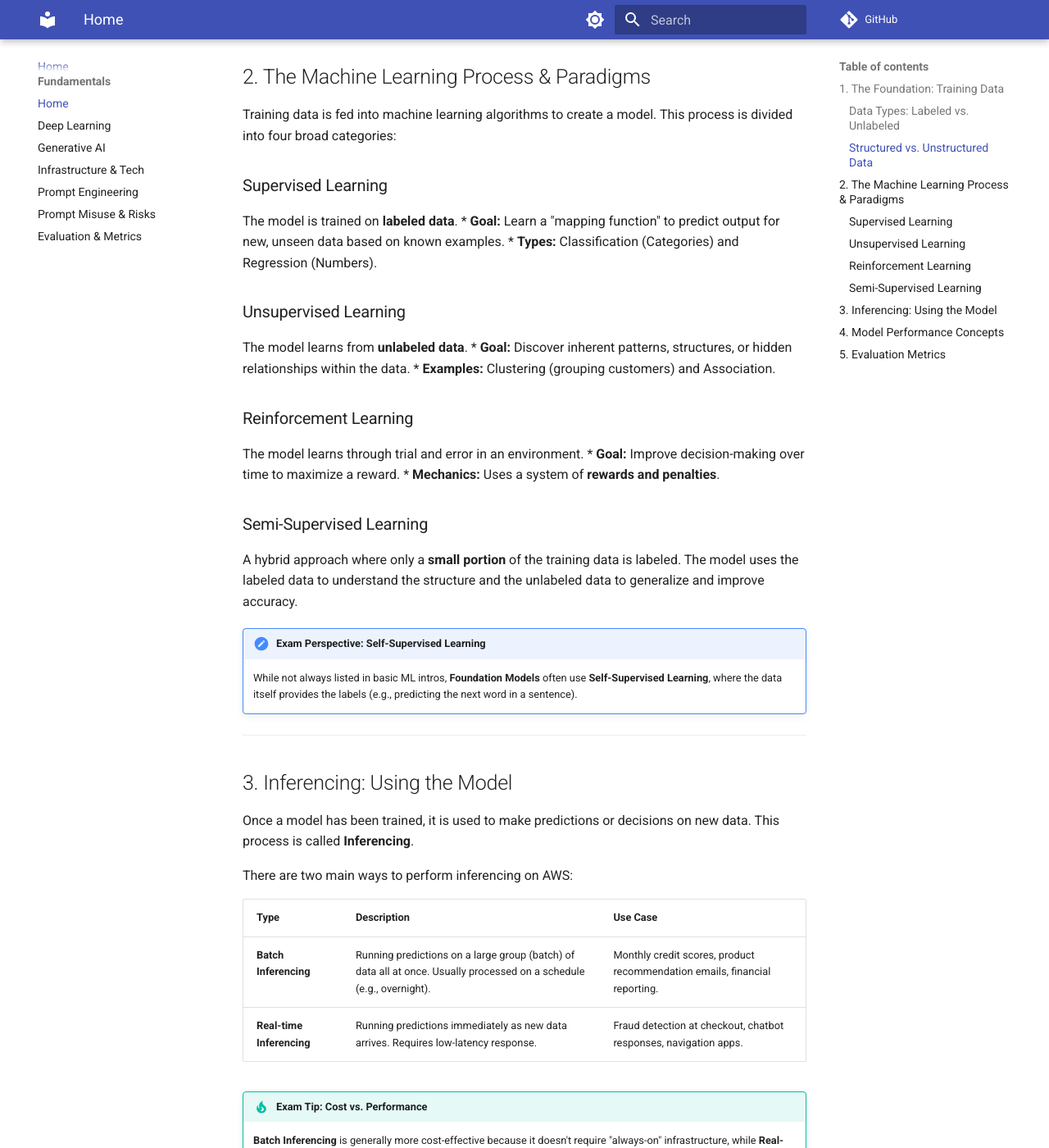
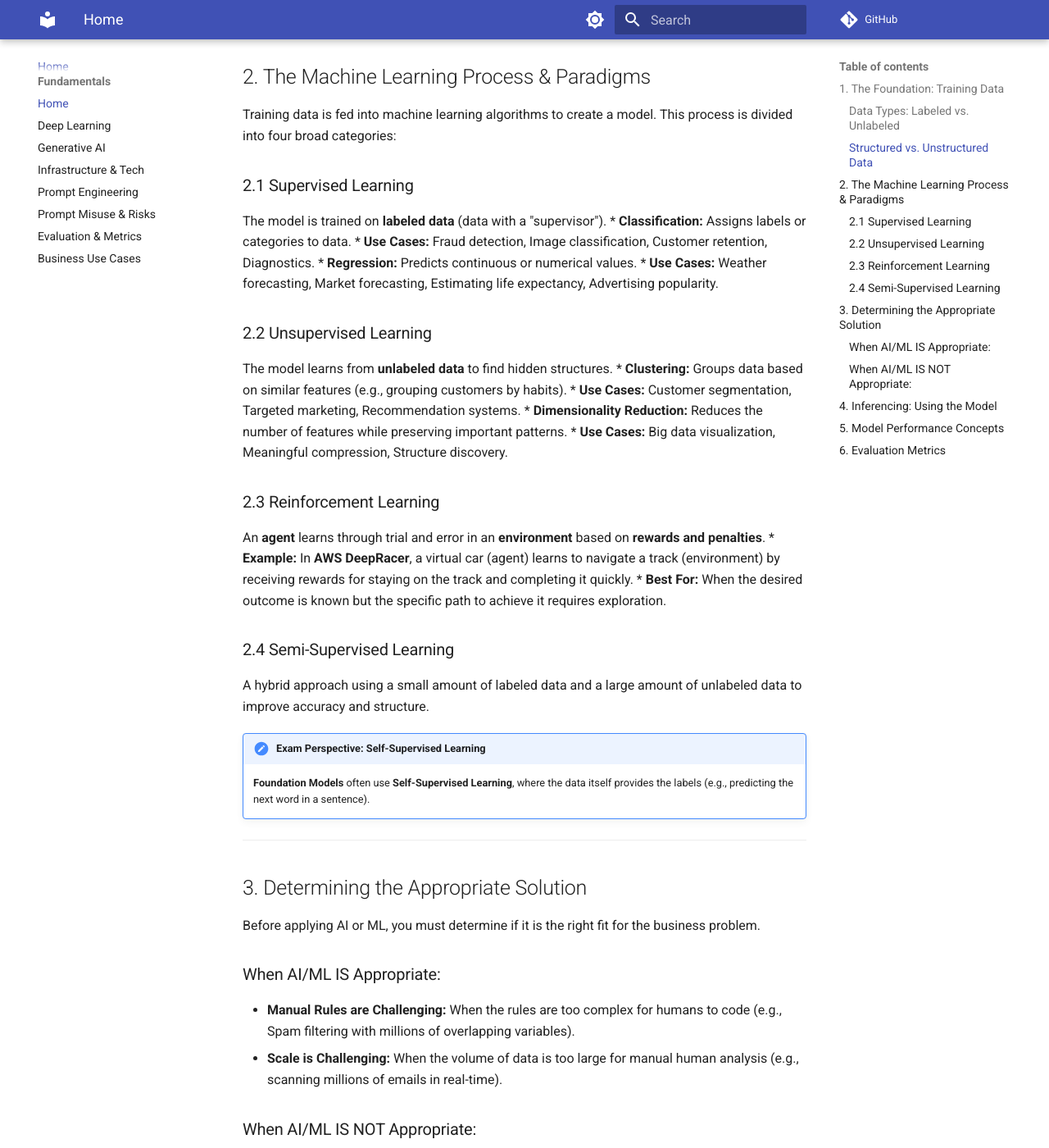
Before and after one commit to kvcenation5/aws-ai-practitioner-exam, an MkDocs documentation site: the page built from docs/index.md, in a window 1280 px wide and 1400 px high, scrolled down 1233 px. Shown: the whole window at 82% size. Built offline with MkDocs 1.6.1 and Material for MkDocs 9.7.7, drawn with Linux system fonts in a browser that asks for light colours; comment, search, counter and statistics services are not loaded; some of the changed text lies outside the part shown.

Commit message:
Add Business Use Cases and expand ML/DL/GenAI fundamentals with industry specific examples

```diff
--- a/docs/index.md
+++ b/docs/index.md
@@ -33,31 +33,48 @@ The machine learning process starts with collecting and processing **training da
 
 Training data is fed into machine learning algorithms to create a model. This process is divided into four broad categories:
 
-### Supervised Learning
-The model is trained on **labeled data**.
-*   **Goal:** Learn a "mapping function" to predict output for new, unseen data based on known examples.
-*   **Types:** Classification (Categories) and Regression (Numbers).
+### 2.1 Supervised Learning
+The model is trained on **labeled data** (data with a "supervisor").
+*   **Classification:** Assigns labels or categories to data.
+    *   **Use Cases:** Fraud detection, Image classification, Customer retention, Diagnostics.
+*   **Regression:** Predicts continuous or numerical values.
+    *   **Use Cases:** Weather forecasting, Market forecasting, Estimating life expectancy, Advertising popularity.
 
-### Unsupervised Learning
-The model learns from **unlabeled data**.
-*   **Goal:** Discover inherent patterns, structures, or hidden relationships within the data.
-*   **Examples:** Clustering (grouping customers) and Association.
+### 2.2 Unsupervised Learning
+The model learns from **unlabeled data** to find hidden structures.
+*   **Clustering:** Groups data based on similar features (e.g., grouping customers by habits).
+    *   **Use Cases:** Customer segmentation, Targeted marketing, Recommendation systems.
+*   **Dimensionality Reduction:** Reduces the number of features while preserving important patterns.
+    *   **Use Cases:** Big data visualization, Meaningful compression, Structure discovery.
 
-### Reinforcement Learning
-The model learns through trial and error in an environment.
-*   **Goal:** Improve decision-making over time to maximize a reward.
-*   **Mechanics:** Uses a system of **rewards and penalties**.
+### 2.3 Reinforcement Learning
+An **agent** learns through trial and error in an **environment** based on **rewards and penalties**.
+*   **Example:** In **AWS DeepRacer**, a virtual car (agent) learns to navigate a track (environment) by receiving rewards for staying on the track and completing it quickly.
+*   **Best For:** When the desired outcome is known but the specific path to achieve it requires exploration.
 
-### Semi-Supervised Learning
-A hybrid approach where only a **small portion** of the training data is labeled. The model uses the labeled data to understand the structure and the unlabeled data to generalize and improve accuracy.
+### 2.4 Semi-Supervised Learning
+A hybrid approach using a small amount of labeled data and a large amount of unlabeled data to improve accuracy and structure.
 
 !!! note "Exam Perspective: Self-Supervised Learning"
-    While not always listed in basic ML intros, **Foundation Models** often use **Self-Supervised Learning**, where the data itself provides the labels (e.g., predicting the next word in a sentence).
-
+    **Foundation Models** often use **Self-Supervised Learning**, where the data itself provides the labels (e.g., predicting the next word in a sentence).
 
 ---
 
-## 3. Inferencing: Using the Model
+## 3. Determining the Appropriate Solution
+
+Before applying AI or ML, you must determine if it is the right fit for the business problem.
+
+### When AI/ML IS Appropriate:
+*   **Manual Rules are Challenging:** When the rules are too complex for humans to code (e.g., Spam filtering with millions of overlapping variables).
+*   **Scale is Challenging:** When the volume of data is too large for manual human analysis (e.g., scanning millions of emails in real-time).
+
+### When AI/ML IS NOT Appropriate:
+*   **Simple Rules Suffice:** If you can determine the target value using simple math, logic, or predefined steps (e.g., calculating sales tax).
+*   **No Data Patterns:** If there is no historical data or patterns to learn from.
+
+---
+
+## 4. Inferencing: Using the Model
 
 Once a model has been trained, it is used to make predictions or decisions on new data. This process is called **Inferencing**.
 
@@ -89,7 +109,10 @@ There are two main ways to perform inferencing on AWS:
 
 ---
 
-## 5. Evaluation Metrics
+---
+
+## 6. Evaluation Metrics
+
 
 *   **Accuracy:** Percentage of correct predictions.
 *   **Precision:** How many of the "Positive" predictions were actually correct? (**Avoids False Positives**).
--- a/mkdocs.yml
+++ b/mkdocs.yml
@@ -51,6 +51,8 @@ nav:
     - Prompt Engineering: 05-prompt-engineering.md
     - Prompt Misuse & Risks: 06-prompt-misuse-risks.md
     - Evaluation & Metrics: 07-model-evaluation-and-metrics.md
+    - Business Use Cases: 08-ai-business-use-cases.md
+
 
 
 
```
Also changed, not shown: other parts of docs/index.md (+4 -1 lines), docs/02-deep-learning-fundamentals.md (+1 -1 lines), docs/03-generative-ai-fundamentals.md (+3 -1 lines), docs/08-ai-business-use-cases.md (added, +87 -0 lines).
